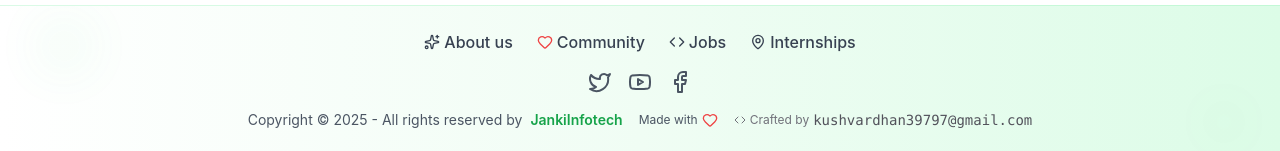
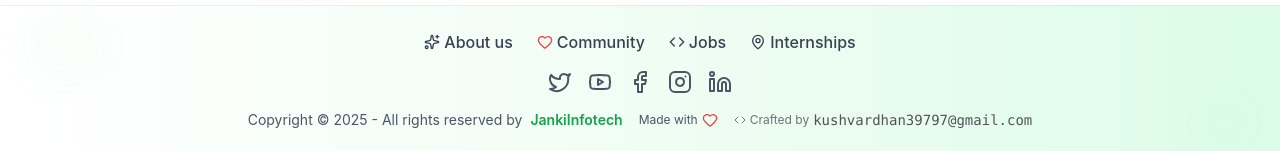
Before and after one commit to kushvardhan/jankiinfotech, a Next.js app: page /about in a window 1280 px wide. Shown: the part 2893-3044 px from the top of the page. Built offline with nearby package versions, Linux system fonts and the light colour scheme.

Commit message:
link change

```diff
--- a/src/components/Footer.tsx
+++ b/src/components/Footer.tsx
@@ -287,13 +287,13 @@ export default function Footer() {
                   >
                     <Twitter className="h-5 w-5 text-blue-400" />
                   </Link>
-                  <Link
+                  {/* <Link
                     href="https://youtube.com/@jankiinfotech"
                     target="_blank"
                     className="bg-green-100 p-3 rounded-lg hover:bg-green-200 transition-all hover:scale-110"
                   >
                     <Youtube className="h-5 w-5 text-red-500" />
-                  </Link>
+                  </Link> */}
                 </div>
               </div>
 
--- a/src/components/SmallFooter.tsx
+++ b/src/components/SmallFooter.tsx
@@ -1,6 +1,6 @@
 "use client";
 
-import { Heart, Twitter, Youtube, Facebook, Sparkles, Code, MapPin } from "lucide-react";
+import { Heart, Twitter, Youtube, Facebook, Sparkles, Code, MapPin, Instagram, Linkedin } from "lucide-react";
 import Link from "next/link";
 
 export default function SmallFooter() {
@@ -49,7 +49,7 @@ export default function SmallFooter() {
         <nav className="mb-4">
           <div className="flex justify-center items-center gap-4">
             <Link
-              href="https://twitter.com/jankiinfotech"
+              href="https://x.com/Jankiinfotech_"
               target="_blank"
               rel="noopener noreferrer"
               className="text-gray-600 hover:text-green-600 transition-all duration-300 hover:scale-110 transform group"
@@ -67,13 +67,27 @@ export default function SmallFooter() {
             </Link>
 
             <Link
-              href="https://facebook.com/jankiinfotech"
+              href="https://www.facebook.com/profile.php?id=61581206342758"
               target="_blank"
               rel="noopener noreferrer"
               className="text-gray-600 hover:text-green-600 transition-all duration-300 hover:scale-110 transform group"
             >
               <Facebook className="h-6 w-6 group-hover:animate-bounce" />
             </Link>
+            <Link
+                    href="https://www.instagram.com/_jankiinfotech_/"
+                    target="_blank"
+                    className="text-gray-600 hover:text-green-600 transition-all duration-300 hover:scale-110 transform group"
+                  >
+                    <Instagram className="h-6 w-6 group-hover:animate-bounce" />
+                  </Link>
+                  <Link
+                    href="https://www.instagram.com/_jankiinfotech_/"
+                    target="_blank"
+                    className="text-gray-600 hover:text-green-600 transition-all duration-300 hover:scale-110 transform group"
+                  >
+                    <Linkedin className="h-6 w-6 group-hover:animate-bounce" />
+                  </Link>
           </div>
         </nav>
 
```
